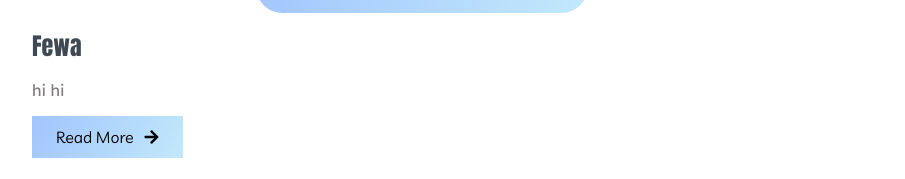
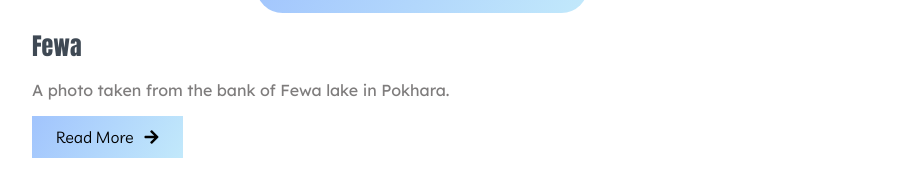
Before and after one commit to saagarkafle/my_page, a plain HTML site: page index.html in a window 1280 px wide. Shown: the part 3924-4103 px from the top of the page, without its empty margins (64-969 px from the left). Drawn offline with Linux system fonts and the light colour scheme.

Commit message:
Update index.html

```diff
--- a/index.html
+++ b/index.html
@@ -182,7 +182,7 @@
                         </div>
                         <div class="post-title">
                             <a href="#">Fewa </a>
-                            <p>hi hi
+                            <p>	A photo taken from the bank of Fewa lake in Pokhara.
                             </p>
                             <button class="btn post-btn">Read More &nbsp; <i class="fas fa-arrow-right"></i></button>
                         </div>
```
